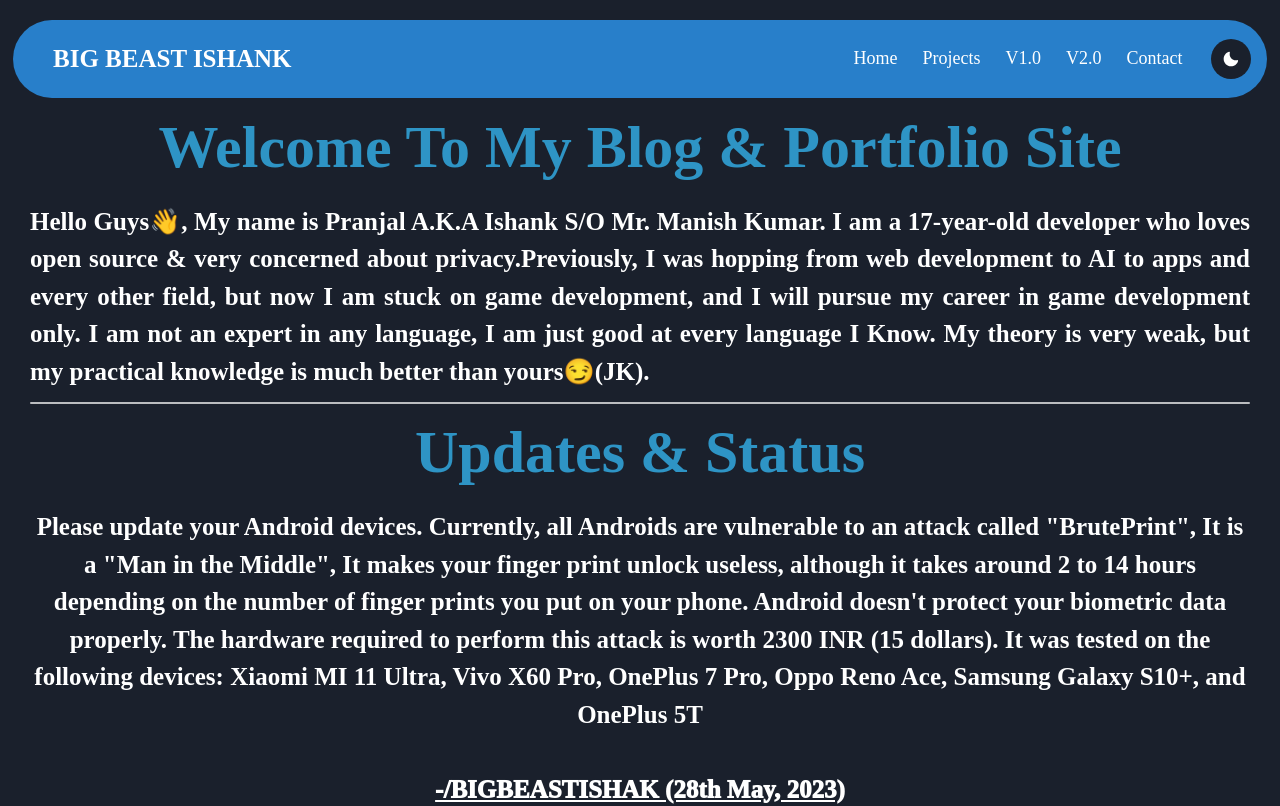
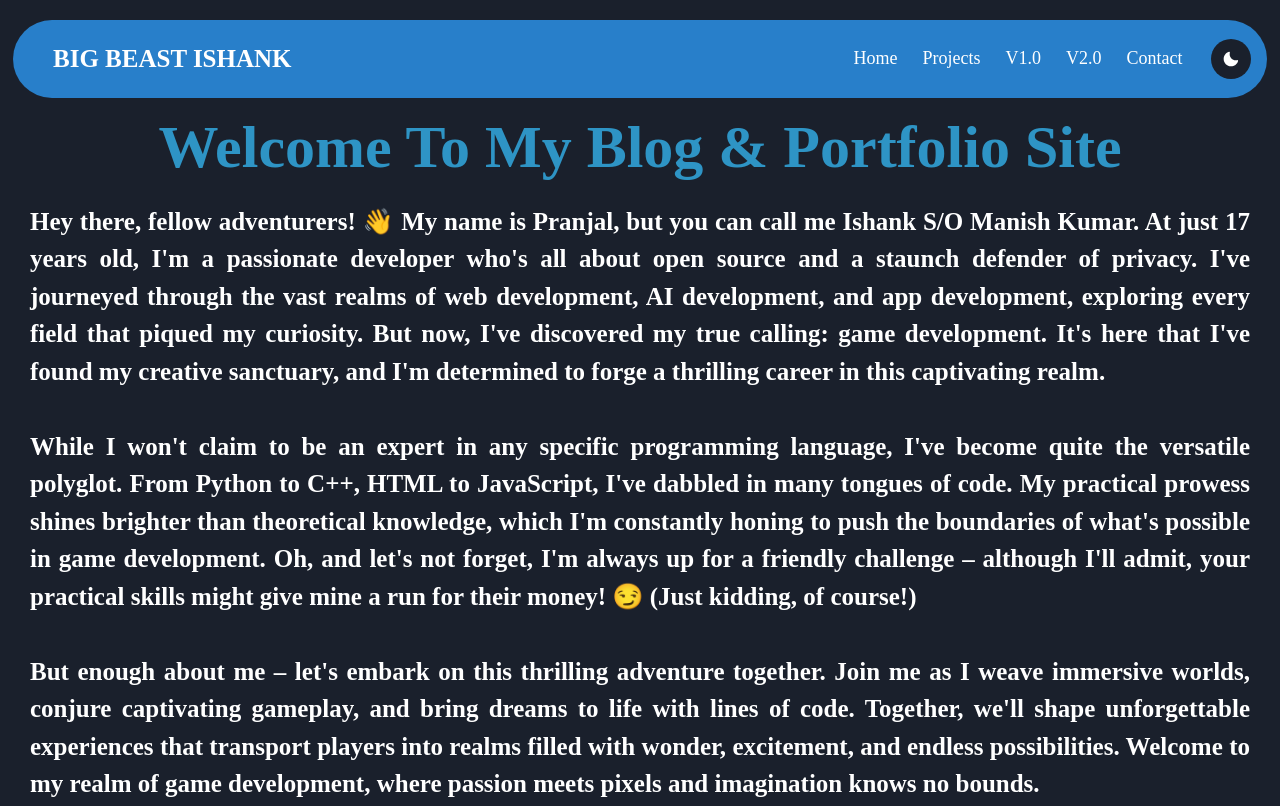
Before and after one commit to BIGBEASTISHANK/bigbeastishank.com, a Next.js app: page / in a window 1280 px wide. Shown: the top 806 px of the page. Built offline with nearby package versions, Linux system fonts and the light colour scheme; a web font is replaced by a local one.

Commit message:
Updating about me

```diff
--- a/src/components/Hero/index.jsx
+++ b/src/components/Hero/index.jsx
@@ -1,5 +1,12 @@
 // Importing Stuffs
-import { Box, Heading, Text, Skeleton, useColorMode } from "@chakra-ui/react";
+import {
+  Box,
+  Heading,
+  Text,
+  Skeleton,
+  useColorMode,
+  chakra,
+} from "@chakra-ui/react";
 import React from "react";
 
 export default function Hero() {
@@ -35,14 +42,40 @@ export default function Hero() {
           fontWeight="700"
         >
           <Text textAlign={"justify"}>
-            Hello Guys👋, My name is Pranjal A.K.A Ishank S/O Mr. Manish Kumar.
-            I am a 17-year-old developer who loves open source & very concerned
-            about privacy.Previously, I was hopping from web development to AI
-            to apps and every other field, but now I am stuck on game
-            development, and I will pursue my career in game development only. I
-            am not an expert in any language, I am just good at every language I
-            Know. My theory is very weak, but my practical knowledge is much
-            better than yours😏(JK).
+            Hey there, fellow adventurers! 👋 My name is Pranjal, but you can
+            call me Ishank S/O Manish Kumar. At just 17 years old, I&apos;m a
+            passionate developer who&apos;s all about open source and a staunch
+            defender of privacy. I&apos;ve journeyed through the vast realms of
+            web development, AI development, and app development, exploring
+            every field that piqued my curiosity. But now, I&apos;ve discovered
+            my true calling: game development. It&apos;s here that I&apos;ve
+            found my creative sanctuary, and I&apos;m determined to forge a
+            thrilling career in this captivating realm.
+            <chakra.br />
+            <chakra.br />
+            While I won&apos;t claim to be an expert in any specific programming
+            language, I&apos;ve become quite the versatile polyglot. From Python
+            to C++, HTML to JavaScript, I&apos;ve dabbled in many tongues of
+            code. My practical prowess shines brighter than theoretical
+            knowledge, which I&apos;m constantly honing to push the boundaries
+            of what&apos;s possible in game development. Oh, and let&apos;s not
+            forget, I&apos;m always up for a friendly challenge – although
+            I&apos;ll admit, your practical skills might give mine a run for
+            their money! 😏 (Just kidding, of course!)
+            <chakra.br />
+            <chakra.br />
+            But enough about me – let&apos;s embark on this thrilling adventure
+            together. Join me as I weave immersive worlds, conjure captivating
+            gameplay, and bring dreams to life with lines of code. Together,
+            we&apos;ll shape unforgettable experiences that transport players
+            into realms filled with wonder, excitement, and endless
+            possibilities. Welcome to my realm of game development, where
+            passion meets pixels and imagination knows no bounds.
+            <chakra.br />
+            <chakra.br />
+            And yaa the above lines are AI generated, I don&apos;t speak like
+            that lol. Btw check my blogs below and my projects in above
+            navigation bar.
           </Text>
         </Box>
 
```
